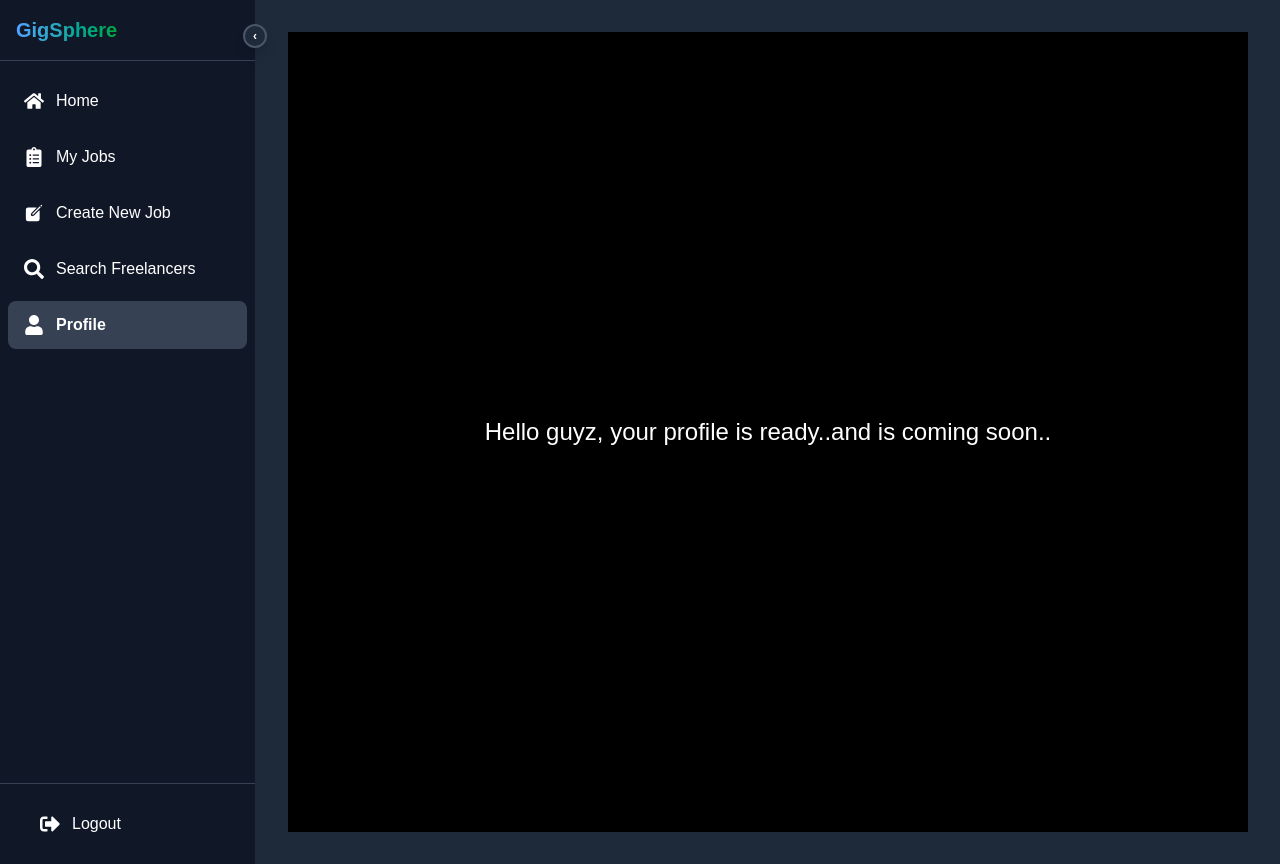
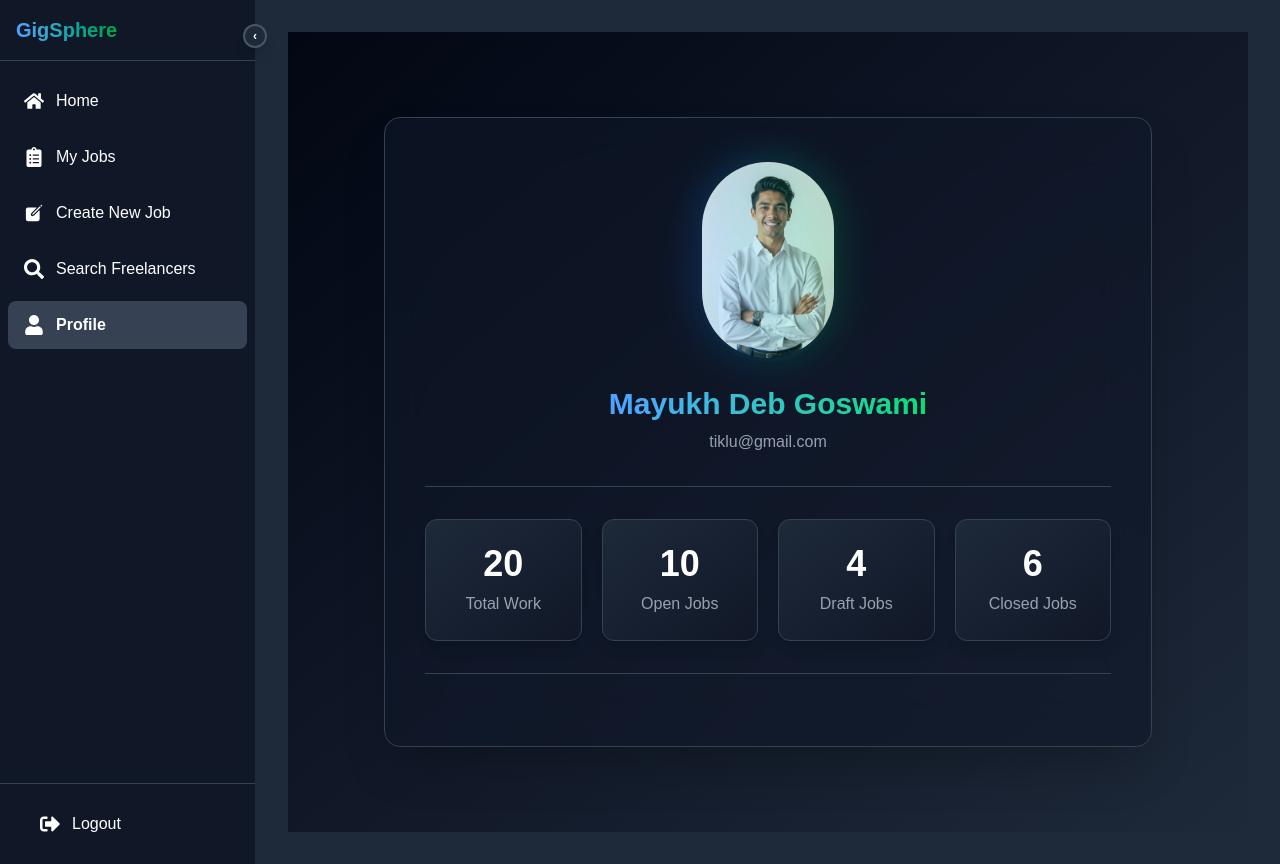
Before and after one commit to pirate08/gigsphere, a Next.js app: page /client-dashboard/profile in a window 1280 px wide. Built offline with nearby package versions, Linux system fonts and the light colour scheme.

Commit message:
W.I.P in Profile page...

```diff
--- a/package.json
+++ b/package.json
@@ -10,6 +10,7 @@
   },
   "dependencies": {
     "cookies-next": "^6.1.0",
+    "framer-motion": "^12.23.24",
     "next": "15.4.3",
     "react": "19.1.0",
     "react-dom": "19.1.0",
--- /dev/null
+++ b/src/common/StatsBox.tsx
@@ -0,0 +1,20 @@
+import { motion } from 'framer-motion';
+import React from 'react';
+
+interface StatBoxProps {
+  label: string;
+  value: number;
+}
+
+const StatBox: React.FC<StatBoxProps> = ({ label, value }) => {
+  return (
+    <motion.div
+      whileHover={{ scale: 1.05 }}
+      className='flex flex-col items-center justify-center p-4 sm:p-6 bg-gradient-to-br from-gray-800 to-gray-900 rounded-xl border border-gray-700 shadow-lg hover:shadow-blue-500/30 transition-all duration-300'>
+      <h3 className='text-3xl sm:text-4xl font-bold text-white'>{value}</h3>
+      <p className='text-gray-400 text-sm sm:text-base mt-2'>{label}</p>
+    </motion.div>
+  );
+};
+
+export default StatBox;
--- a/src/components/Profile.tsx
+++ b/src/components/Profile.tsx
@@ -1,9 +1,82 @@
+'use client';
+import Image from 'next/image';
 import React from 'react';
+import { motion } from 'framer-motion';
+import StatBox from '@/common/StatsBox';
+
+interface UserProps {
+  id: number;
+  avatar: string;
+  fullName: string;
+  email: string;
+  totalWork: number;
+  openJobs: number;
+  draftJobs: number;
+  closedJobs: number;
+}
+
+const UserDetails: UserProps[] = [
+  {
+    id: 1,
+    avatar: '/Avatar/avatar1.jpg',
+    fullName: 'Mayukh Deb Goswami',
+    email: 'tiklu@gmail.com',
+    totalWork: 20,
+    openJobs: 10,
+    draftJobs: 4,
+    closedJobs: 6,
+  },
+];
 
 const ProfileUI = () => {
   return (
-    <div className='bg-black text-white h-screen w-full flex justify-center items-center text-2xl'>
-      <h1>Hello guyz, your profile is ready..and is coming soon..</h1>
+    <div className='min-h-screen w-full bg-gradient-to-br from-gray-950 via-gray-900 to-gray-800 flex justify-center items-center py-8 px-4 sm:px-6 lg:px-10'>
+      {UserDetails.map((user) => (
+        <motion.div
+          key={user.id}
+          initial={{ opacity: 0, scale: 0.9, y: 20 }}
+          animate={{ opacity: 1, scale: 1, y: 0 }}
+          transition={{ duration: 0.5 }}
+          className='w-full max-w-3xl bg-gray-900/60 backdrop-blur-xl border border-gray-700 rounded-2xl shadow-2xl p-6 sm:p-10 flex flex-col items-center text-white'>
+          {/* Avatar */}
+          <div className='relative group'>
+            <Image
+              src={user.avatar}
+              alt={user.fullName}
+              width={140}
+              height={110}
+              className='rounded-full border-4 border-transparent group-hover:border-blue-500 transition-all duration-300 object-cover shadow-lg'
+            />
+            <div className='absolute -inset-1 rounded-full bg-gradient-to-r from-blue-500 to-green-500 opacity-20 blur-lg group-hover:opacity-40 transition duration-300'></div>
+          </div>
+
+          {/* Name & Email */}
+          <div className='text-center mt-6'>
+            <h2 className='text-2xl sm:text-3xl font-extrabold bg-gradient-to-r from-blue-400 to-green-400 bg-clip-text text-transparent'>
+              {user.fullName}
+            </h2>
+            <p className='text-gray-400 text-sm sm:text-base mt-2'>
+              {user.email}
+            </p>
+          </div>
+
+          {/* Divider */}
+          <div className='w-full border-t border-gray-700 my-8'></div>
+
+          {/* Stats Section */}
+          <div className='grid grid-cols-2 sm:grid-cols-2 md:grid-cols-4 gap-5 w-full'>
+            <StatBox label='Total Work' value={user.totalWork} />
+            <StatBox label='Open Jobs' value={user.openJobs} />
+            <StatBox label='Draft Jobs' value={user.draftJobs} />
+            <StatBox label='Closed Jobs' value={user.closedJobs} />
+          </div>
+
+          {/* Divider */}
+          <div className='w-full border-t border-gray-700 my-8'></div>
+
+          {/* --Security Settings-- */}
+        </motion.div>
+      ))}
     </div>
   );
 };
```
Also changed, not shown: 1 other file (tests, documents, lock files or other folders).
